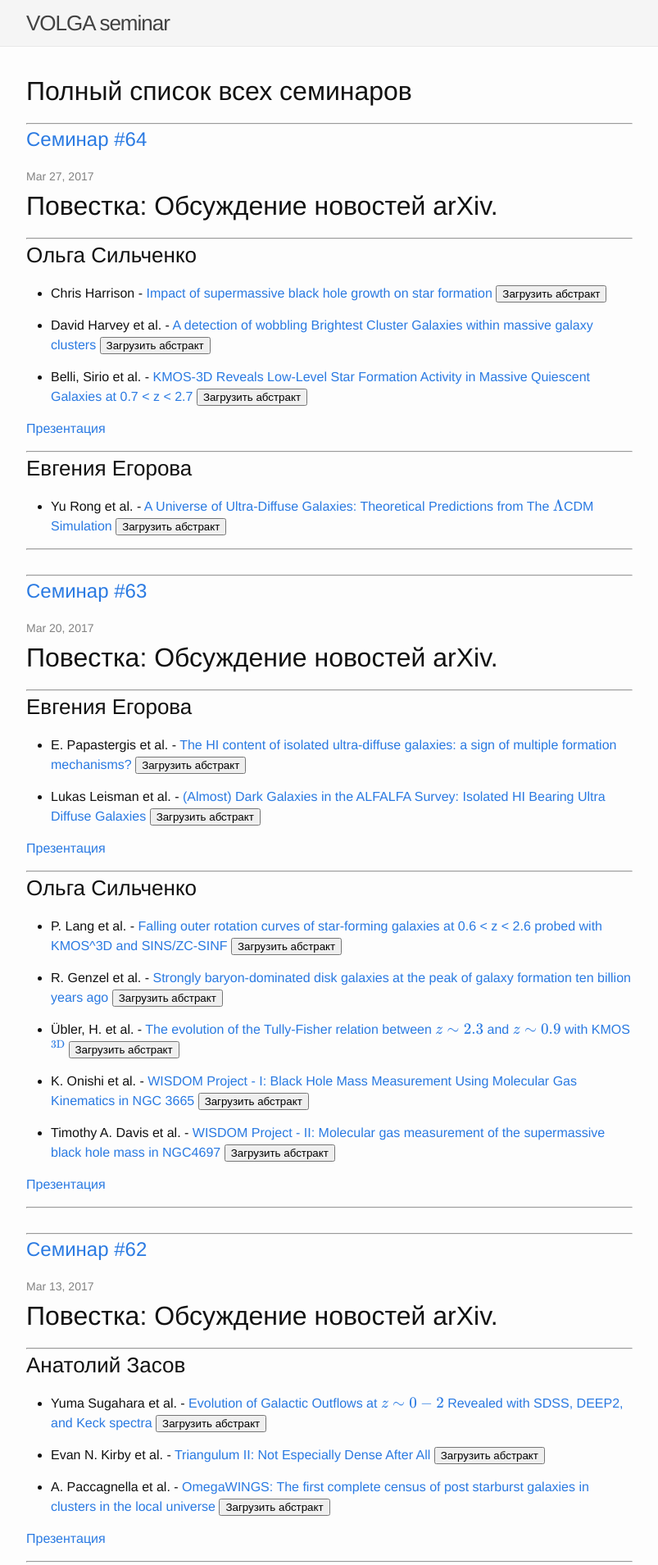
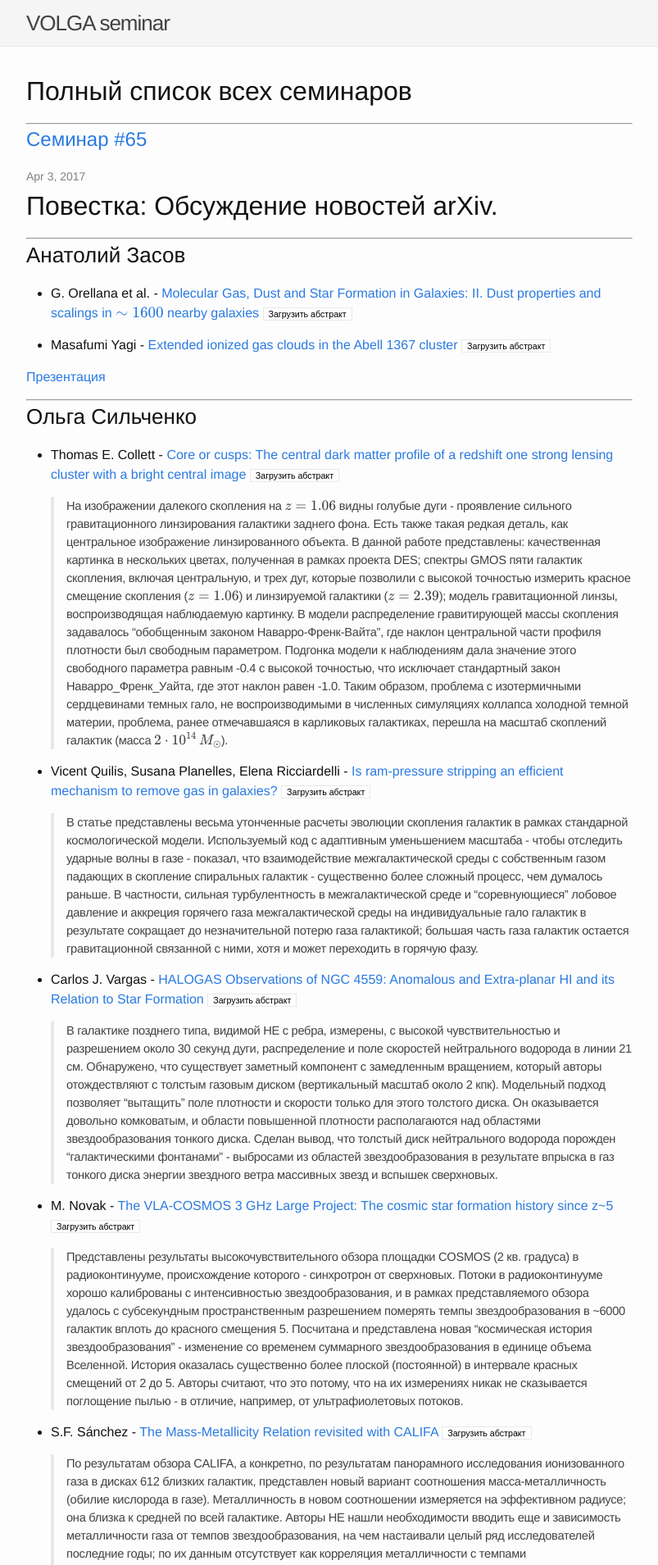
Before and after one commit to ivan-katkov/volga, a Jekyll site: the page built from full_list.html, in a window 1280 px wide. Shown: the top 1909 px of the page at 82% size, without its empty margins (238-1041 px from the left). Built offline with Jekyll 4.4.1, drawn with Linux system fonts in a browser that asks for light colours; formulas are drawn with MathJax 3; some of the changed text lies outside the part shown.

Commit message:
Seminar 65, add comments from news makers

```diff
--- a/_includes/abstract.html
+++ b/_includes/abstract.html
@@ -1,3 +1,3 @@
-<button type="button" id="{{ include.param }}" onclick="load_abstract(this.id);">Загрузить абстракт</button>
+<button type="button" id="{{ include.param }}" class="button" onclick="load_abstract(this.id);">Загрузить абстракт</button>
 <div id="names_{{ include.param }}" class="author_names"></div>
 <div id="a_{{ include.param }}" class="abstract"></div>
--- /dev/null
+++ b/_posts/2017-04-03-seminar.markdown
@@ -0,0 +1,103 @@
+---
+layout: post
+title:  "Семинар #65"
+date:   2017-04-03 16:00:00 +0300
+<!-- categories: jekyll update -->
+---
+## Повестка: Обсуждение новостей arXiv.
+
+***
+
+### Анатолий Засов
+
+- G. Orellana et al. - [Molecular Gas, Dust and Star Formation in Galaxies: II. Dust properties and scalings in $\sim 1600$ nearby galaxies](https://arxiv.org/abs/1703.09829)
+{% include abstract.html param="1703.09829"%}
+
+- Masafumi Yagi - [Extended ionized gas clouds in the Abell 1367 cluster](https://arxiv.org/abs/1703.10301)
+{% include abstract.html param="1703.10301"%}
+
+[Презентация]({{ site.baseurl  }}/downloads/170403/zasov_03apr17_lr.pdf)
+
+***
+
+### Ольга Сильченко
+
+- Thomas E. Collett - [Core or cusps: The central dark matter profile of a redshift one strong lensing cluster with a bright central image](https://arxiv.org/abs/1703.08410) {% include abstract.html param="1703.08410"%}
+
+> На изображении далекого скопления на $z=1.06$ видны голубые дуги - проявление сильного
+гравитационного линзирования галактики заднего фона. Есть также такая редкая деталь,
+как центральное изображение линзированного объекта. В данной работе представлены:
+качественная картинка в нескольких цветах, полученная в рамках проекта DES; спектры GMOS
+пяти галактик скопления, включая центральную, и трех дуг, которые позволили с высокой
+точностью измерить красное смещение скопления ($z=1.06$) и линзируемой галактики ($z=2.39$);
+модель гравитационной линзы, воспроизводящая наблюдаемую картинку. В модели распределение
+гравитирующей массы скопления задавалось "обобщенным законом Наварро-Френк-Вайта", где
+наклон центральной части профиля плотности был свободным параметром. Подгонка модели
+к наблюдениям дала значение этого свободного параметра равным -0.4 с высокой точностью,
+что исключает стандартный закон Наварро_Френк_Уайта, где этот наклон равен -1.0. Таким
+образом, проблема с изотермичными сердцевинами темных гало, не воспроизводимыми в численных
+симуляциях коллапса холодной темной материи, проблема, ранее отмечавшаяся в карликовых
+галактиках, перешла на масштаб скоплений галактик (масса $2 \cdot 10^{14}$ $M_\odot$).
+
+- Vicent Quilis, Susana Planelles, Elena Ricciardelli - [Is ram-pressure stripping an efficient mechanism to remove gas in galaxies?](https://arxiv.org/abs/1703.09446)
+{% include abstract.html param="1703.09446"%}
+
+> В статье представлены весьма утонченные расчеты эволюции скопления галактик в рамках
+стандарной космологической модели. Используемый код с адаптивным уменьшением масштаба -
+чтобы отследить ударные волны в газе - показал, что взаимодействие межгалактической среды
+с собственным газом падающих в скопление спиральных галактик - существенно более сложный
+процесс, чем думалось раньше. В частности, сильная турбулентность в межгалактической
+среде и "соревнующиеся" лобовое давление и аккреция горячего газа межгалактической среды
+на индивидуальные гало галактик в результате сокращает до незначительной потерю газа
+галактикой; большая часть газа галактик остается гравитационной связанной с ними, хотя
+и может переходить в горячую фазу.
+
+- Carlos J. Vargas - [HALOGAS Observations of NGC 4559: Anomalous and Extra-planar HI and its Relation to Star Formation](https://arxiv.org/abs/1703.09345)
+{% include abstract.html param="1703.09345"%}
+
+> В галактике позднего типа, видимой НЕ с ребра, измерены, с высокой чувствительностью и разрешением
+около 30 секунд дуги, распределение и поле скоростей нейтрального водорода в линии 21 см. Обнаружено,
+что существует заметный компонент с замедленным вращением, который авторы отождествляют с толстым
+газовым диском (вертикальный масштаб около 2 кпк). Модельный подход позволяет "вытащить" поле плотности
+и скорости только для этого толстого диска. Он оказывается довольно комковатым, и области повышенной
+плотности располагаются над областями звездообразования тонкого диска. Сделан вывод, что толстый
+диск нейтрального водорода порожден "галактическими фонтанами" - выбросами из областей звездообразования
+в результате впрыска в газ тонкого диска энергии звездного ветра массивных звезд и вспышек сверхновых.
+
+- M. Novak - [The VLA-COSMOS 3 GHz Large Project: The cosmic star formation history since z~5](https://arxiv.org/abs/1703.09724)
+{% include abstract.html param="1703.09724"%}
+
+> Представлены результаты высокочувствительного обзора площадки COSMOS (2 кв. градуса) в радиоконтинууме,
+происхождение которого - синхротрон от сверхновых. Потоки в радиоконтинууме хорошо калиброваны с
+интенсивностью звездообразования, и в рамках представляемого обзора удалось с субсекундным пространственным
+разрешением померять темпы звездообразования в ~6000 галактик вплоть до красного смещения 5. Посчитана
+и представлена новая "космическая история звездообразования" - изменение со временем суммарного
+звездообразования в единице объема Вселенной. История оказалась существенно более плоской (постоянной)
+в интервале красных смещений от 2 до 5. Авторы считают, что это потому, что на их измерениях никак
+не сказывается поглощение пылью - в отличие, например, от ультрафиолетовых потоков.
+
+- S.F. S&#xe1;nchez - [The Mass-Metallicity Relation revisited with CALIFA](https://arxiv.org/abs/1703.09769)
+{% include abstract.html param="1703.09769"%}
+
+> По результатам обзора CALIFA, а конкретно, по результатам панорамного исследования ионизованного
+газа в дисках 612 близких галактик, представлен новый вариант соотношения масса-металличность (обилие
+кислорода в газе). Металличность в новом соотношении измеряется на эффективном радиусе; она близка
+к средней по всей галактике. Авторы НЕ нашли необходимости вводить еще и зависимость металличности
+газа от темпов звездообразования, на чем настаивали целый ряд исследователей последние годы; по их
+данным отсутствует как корреляция металличности с темпами звездообразования, так и корреляция отклонений
+галактик от средних зависимостей масса-металличность и масса-темпы звездообразования.
+
+- Masafumi Yagi - [Extended ionized gas clouds in the Abell 1367 cluster](https://arxiv.org/abs/1703.10301)
+{% include abstract.html param="1703.10301"%}
+
+> На японском телескопе SUBARU проведена глубокая фотометрия скопления Abell 1367 в узкополосном
+фильтре, центрированном на эмиссию $H\alpha$. Найдено шесть новых протяженных областей эмиссии
+$H\alpha$, в дополнение к пяти известным ранее. Только две области из всех не связаны с какой-либо
+галактикой ("orphan"); остальные похожи на свежевыдутый из дисковых галактик газ. Авторы спекулируют,
+что скопление Abell 1367 динамически молодо и только "собирает" свои галактики; при первом проходе
+аккрецируемые дисковые галактики и могут терять свой теплый газ за счет лобового давления горячей
+межгалактической среды.
+
+[Презентация]({{ site.baseurl  }}/downloads/170403/astroph59_lr.pdf)
+
+***
--- a/_sass/_base.scss
+++ b/_sass/_base.scss
@@ -123,12 +123,13 @@ a {
  * Blockquotes
  */
 blockquote {
-    color: $grey-color;
+    color: $grey-color-dark;
     border-left: 4px solid $grey-color-light;
     padding-left: $spacing-unit / 2;
-    font-size: 18px;
-    letter-spacing: -1px;
-    font-style: italic;
+    font-size: 11pt;
+    letter-spacing: -0.3px;
+    margin-left: $spacing-unit;
+    /*font-style: italic;*/
 
     > :last-child {
         margin-bottom: 0;
--- a/_sass/_layout.scss
+++ b/_sass/_layout.scss
@@ -306,3 +306,10 @@
     font-size: 10pt;
     /*color: #430000 ;*/
 }
+
+.button {
+    font-size: 8pt;
+    border: 1px solid $grey-color-light;
+    border-radius: 0;
+    background-color: white;
+}
```
Also changed, not shown: 3 other files.
